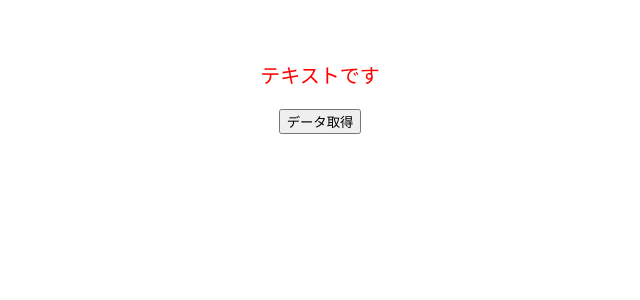
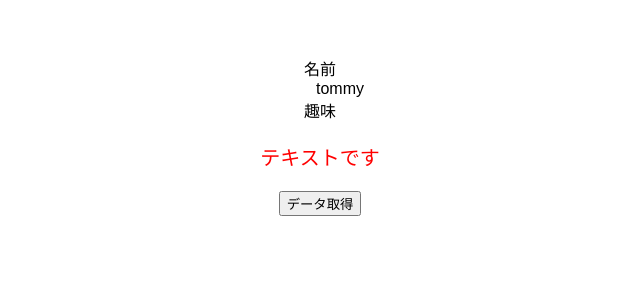
Before and after one commit to tmtkzk0823/react_ts_crud, a React (Vite) app: page / in a window 1280 px wide. Shown: the top 300 px of the page, without its empty margins (320-960 px from the left). Built offline with nearby package versions, Linux system fonts and the light colour scheme.

Commit message:
オプショナルチェイニングでnull安全なコードを書く

```diff
--- a/src/App.tsx
+++ b/src/App.tsx
@@ -4,9 +4,16 @@
 import { Todo } from './Todo'
 import { TodoType } from './types/todo'
 import { Text } from './Text'
+import { UserProfile } from './UserProfile'
+import { User } from './types/user'
 
 export default function App() {
   const [todos, setTodos] = useState<Array<TodoType>>([])
+
+  const user : User = {
+    name: 'tommy',
+    //hobbies: ['バドミントン', 'キャンプ']
+  }
 
   const onClickFetchData = () => {
     axios.get<Array<TodoType>>('https://jsonplaceholder.typicode.com/todos')
@@ -21,6 +28,7 @@
   return (
     <>
       <div className="App">
+        <UserProfile user = {user}/>
         <Text color='red' fontSize='20px'/>
         <button onClick={onClickFetchData}>データ取得</button>
         {todos.map((todo) => (
--- a/src/UserProfile.tsx
+++ b/src/UserProfile.tsx
@@ -1,15 +1,21 @@
 import { FC } from "react";
+import { User } from "./types/user";
 
-export const UserProfile: FC<> = (props) => {
+type Props = {
+  user: User
+}
+
+export const UserProfile: FC<Props> = (props) => {
+
+  const { user } = props;
+
 return (
-  <>
     <dl>
       <dt>名前</dt>
-      <dd></dd>
+      <dd>{user.name}</dd>
       <dt>趣味
       </dt>
-      <dd></dd>
+      <dd>{user.hobbies?.join(' / ')}</dd>
     </dl>
-  </>
   )
 }
--- /dev/null
+++ b/src/types/user.ts
@@ -0,0 +1,4 @@
+export type User = {
+  name: string;
+  hobbies?: Array<string>;
+};
```
